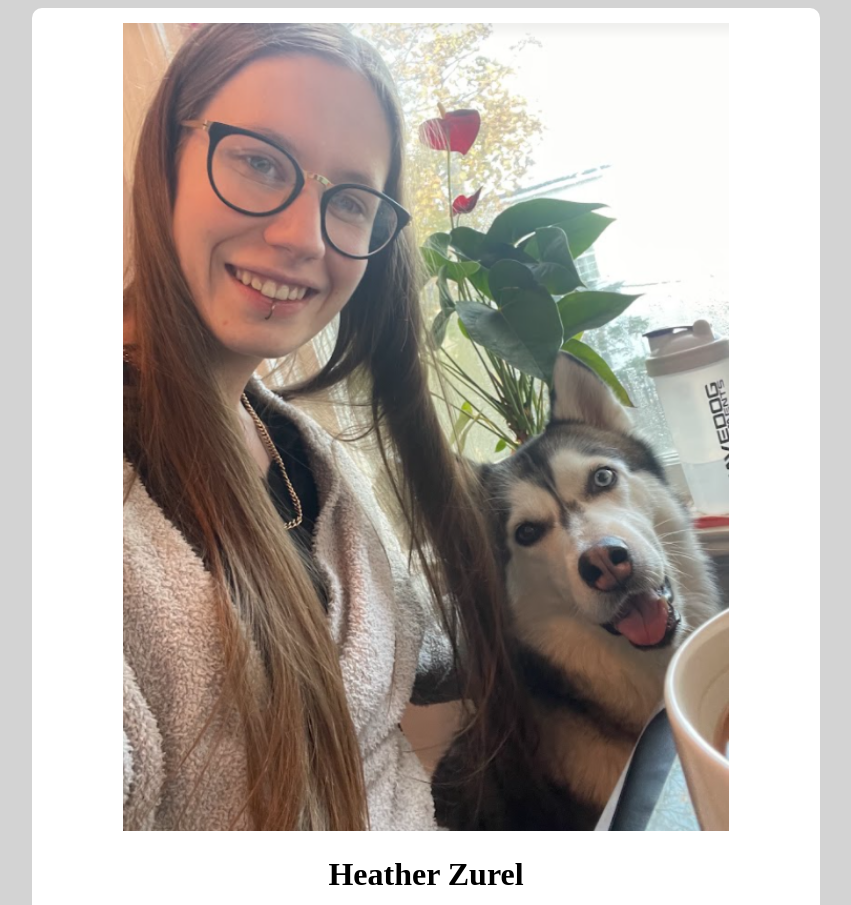
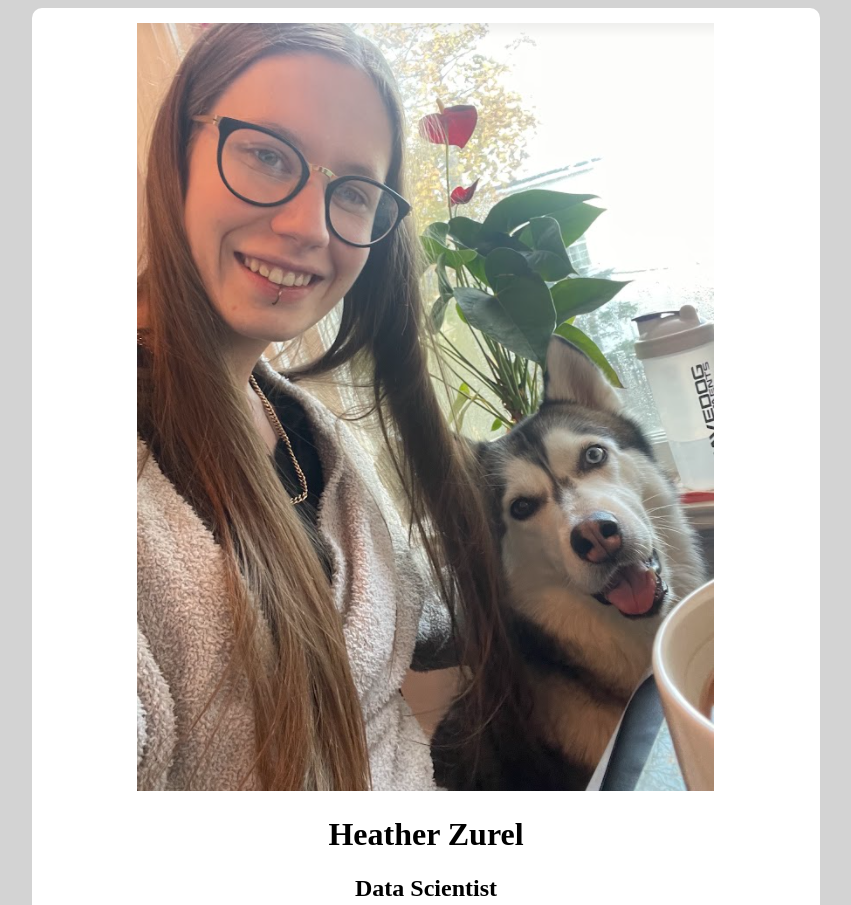
Before and after one commit to Zeather709/website, a plain HTML site: page index.html in a window 1280 px wide. Shown: the top 905 px of the page, without its empty margins (214-1065 px from the left). Drawn offline with Linux system fonts and the light colour scheme.

Commit message:
pic no longer too big

```diff
--- a/style.css
+++ b/style.css
@@ -22,7 +22,8 @@ div{
 
 img{
     height: auto;
-    width: 80%;
+    max-width: 80%;
+    max-width: 100 px;
 }
 
 #div2{
```
